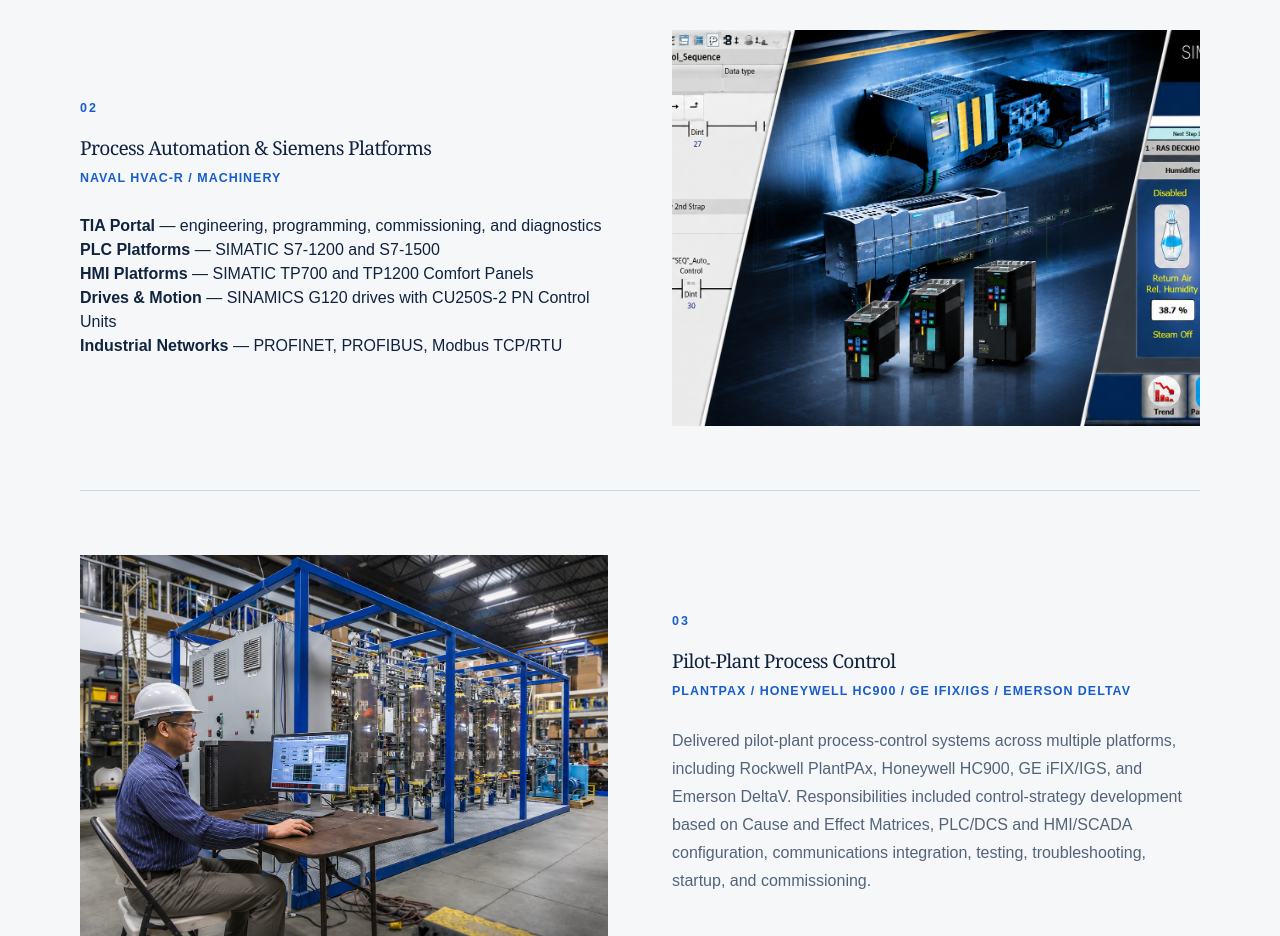
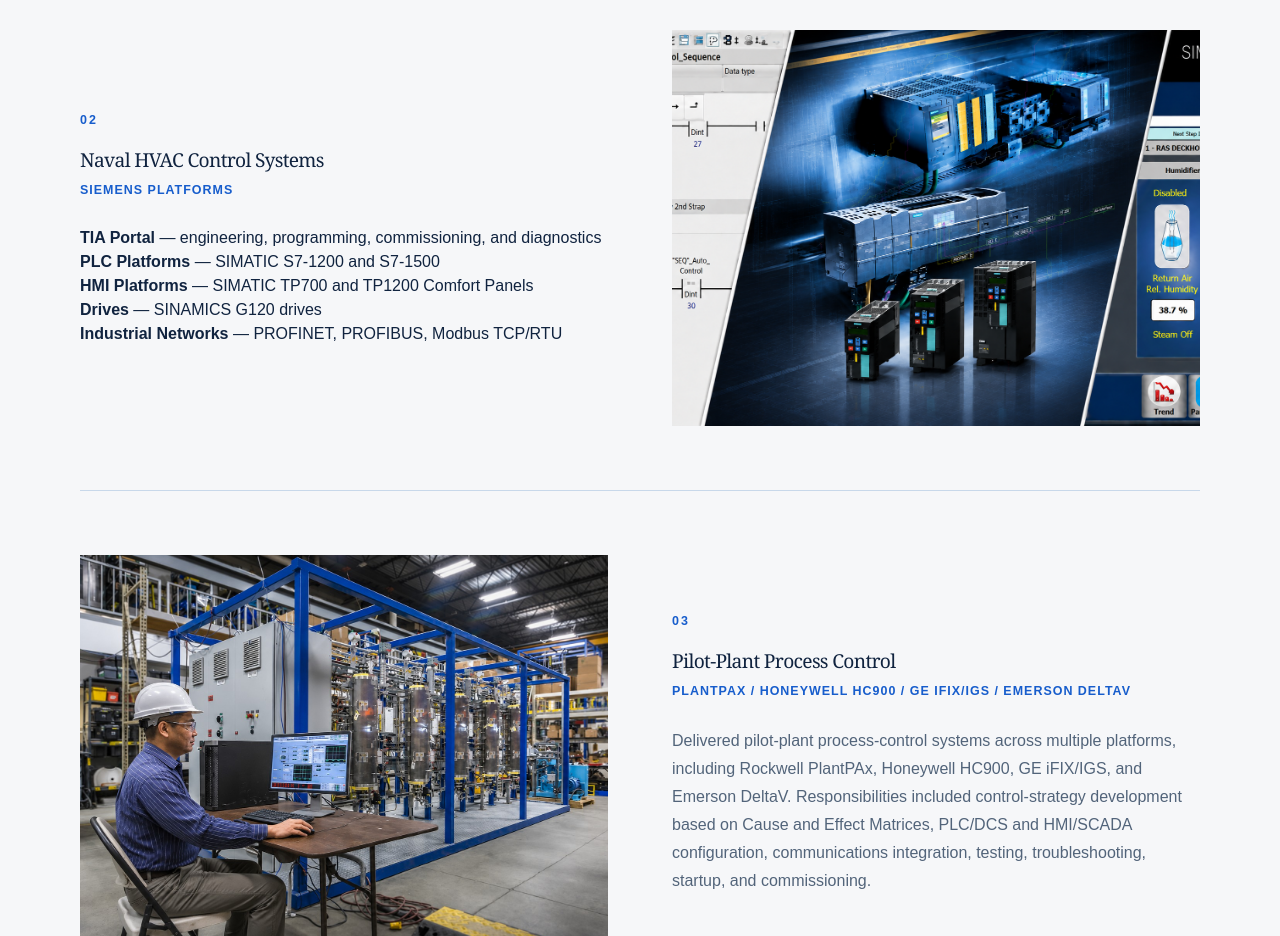
Before and after one commit to kwcontrols/KW-Portfolio, a Next.js app: page /experience in a window 1280 px wide. Shown: the part 1460-2396 px from the top of the page. Built offline with nearby package versions, Linux system fonts and the light colour scheme.

Commit message:
Update Project 02 Naval HVAC Siemens details

```diff
--- a/app/experience/page.tsx
+++ b/app/experience/page.tsx
@@ -53,8 +53,8 @@
   },
   {
     number: "02",
-    title: "Process Automation & Siemens Platforms",
-    category: "Naval HVAC-R / Machinery",
+    title: "Naval HVAC Control Systems",
+    category: "Siemens Platforms",
     images: SIEMENS_PROJECT_IMAGES,
     overview: (
       <div className="project-overview">
@@ -62,7 +62,7 @@
           <li><strong>TIA Portal</strong> — engineering, programming, commissioning, and diagnostics</li>
           <li><strong>PLC Platforms</strong> — SIMATIC S7-1200 and S7-1500</li>
           <li><strong>HMI Platforms</strong> — SIMATIC TP700 and TP1200 Comfort Panels</li>
-          <li><strong>Drives & Motion</strong> — SINAMICS G120 drives with CU250S-2 PN Control Units</li>
+          <li><strong>Drives</strong> — SINAMICS G120 drives</li>
           <li><strong>Industrial Networks</strong> — PROFINET, PROFIBUS, Modbus TCP/RTU</li>
         </ul>
       </div>
```
